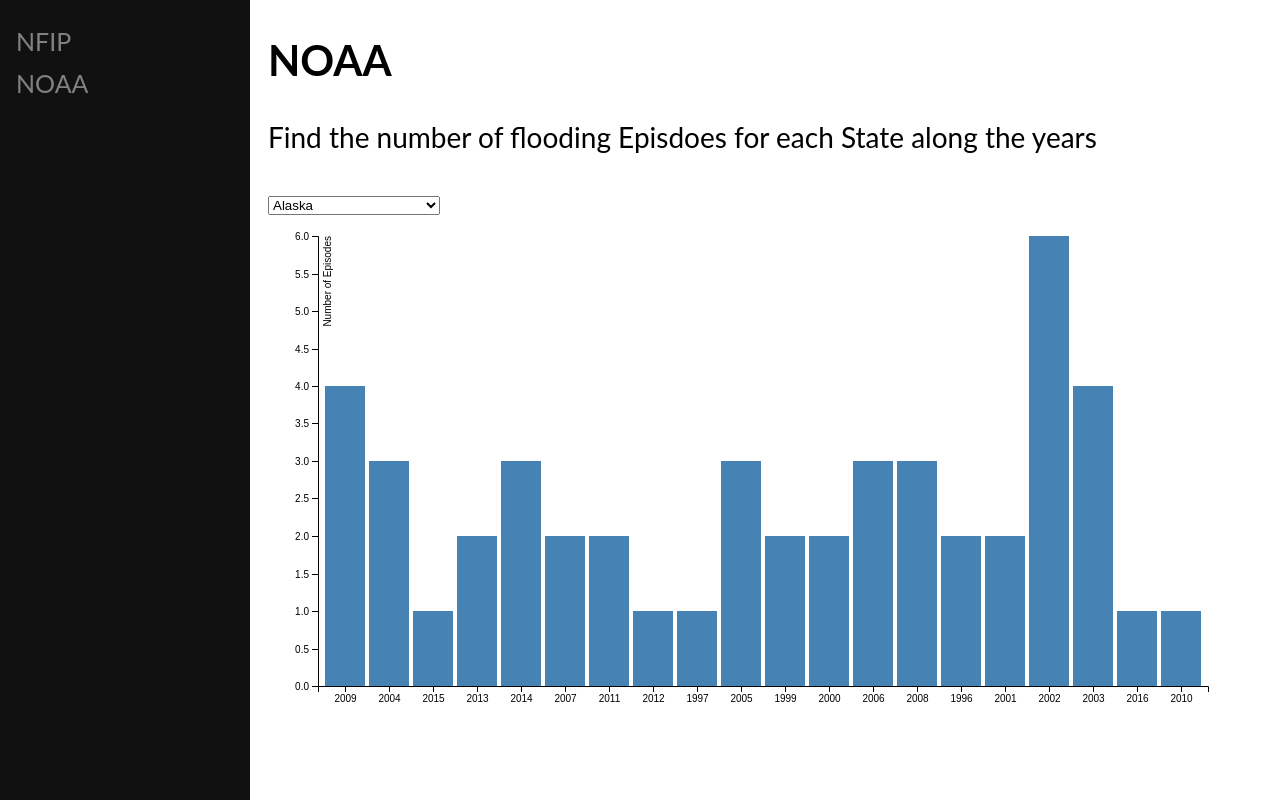
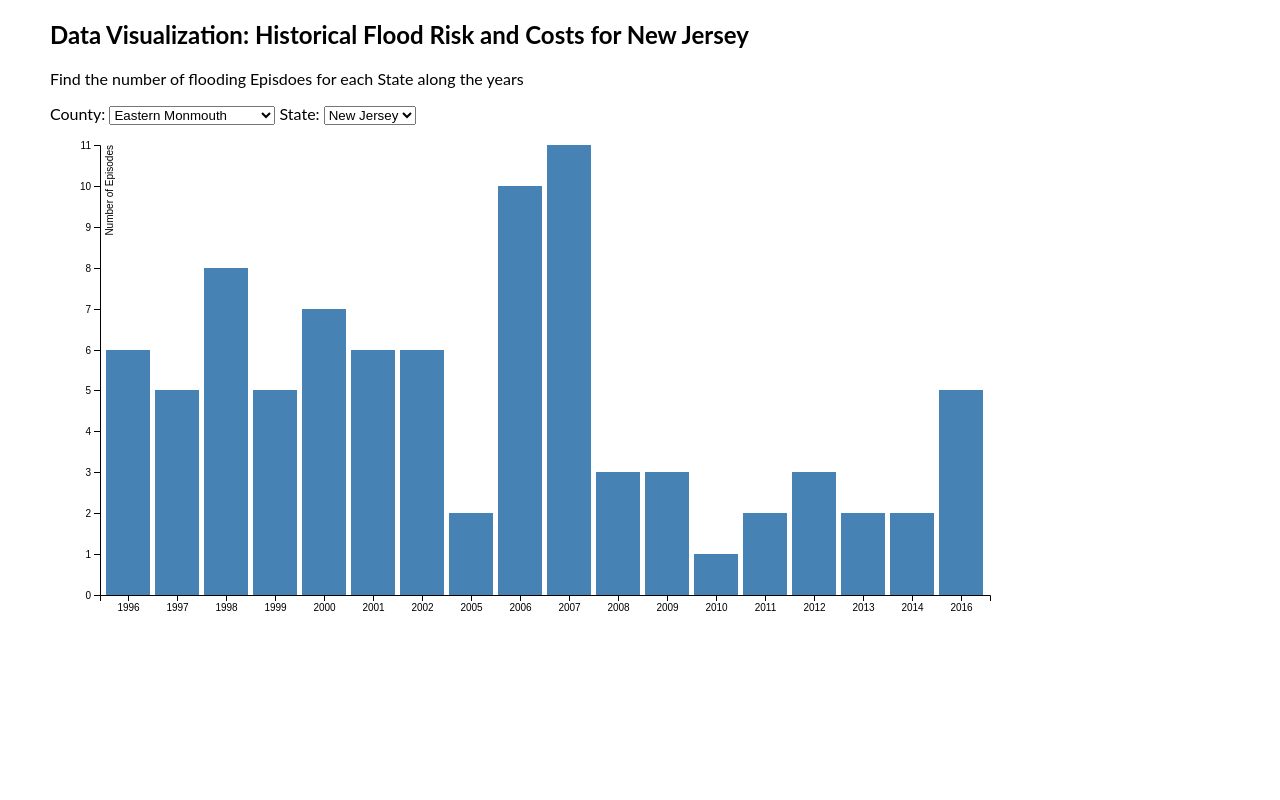
Before and after one commit to olkaml/olkacv, a plain HTML site: page noaa.html in a window 1280 px wide. Drawn offline with nearby package versions, Linux system fonts and the light colour scheme.

Commit message:
Initial commit

```diff
--- a/noaa.html
+++ b/noaa.html
@@ -42,8 +42,7 @@ body {
 }
 
 .main {
-    margin-left: 250px; /* Same as the width of the sidenav */
-    font-size: 28px; /* Increased text to enable scrolling */
+    margin-left: 32px; /* Same as the width of the sidenav */
     padding: 0px 10px;
 }
 
@@ -55,18 +54,15 @@ body {
 </head>
 <body>
 
-<div class="sidenav">
-  <a href="index.html">NFIP</a>
-  <a href="noaa.html">NOAA</a>
+
+<div id="main" class="main">
+  <h2>Data Visualization: Historical Flood Risk and Costs for New Jersey</h2>
+  <div>
+  <p>Find the number of flooding Episdoes for each State along the years</p>
 </div>
 
-
-<div id="main" class="main">
-  <h2>NOAA</h2>
-  <p>Find the number of flooding Episdoes for each State along the years</p>
-
-  <select id="dropdown"></select>
-  <svg width="960" height="500"></svg>
+  <span>County: <select id="county"></select></span> <span>State: <select id="dropdown"></select></span>
+  <svg id="bar_svg" width="960" height="500"></svg>
 </div>
 
  <script>
@@ -76,7 +72,7 @@ body {
         window.onload = function()
         {
 
-              var svg = d3.select("svg"),
+              var svg = d3.select("#bar_svg"),
 margin = {
   top: 20,
   right: 20,
@@ -94,21 +90,53 @@ var x = d3.scaleBand()
 var y = d3.scaleLinear()
   .rangeRound([height, 0]);
 
+  function compare(a,b) {
+  if (a.Year < b.Year)
+    return -1;
+  if (a.Year > b.Year)
+    return 1;
+  return 0;
+}
+
 
               d3.csv("DataVizFloodsNJonly/NOAA-Table 1.csv").then(function(data) {
 
+              	  d_New_Jersey = [];
+                  var len = data.length;
+                  for (var i = 0; i < len; i++) {
+                    if(data[i].State == "New Jersey"){
+                      d_New_Jersey.push(data[i]);
+                    }
+                  }
+
+                  data = d_New_Jersey;
+
+                  data.sort(compare);
+
                   dataset = data;
                   d1 = [];
+                  d_2 = [];
                   var arrayLength = dataset.length;
                   for (var i = 0; i < arrayLength; i++) {
-                    d1.push(dataset[i].State)
+                    d1.push(dataset[i].State);
+                    d_2.push(dataset[i].County);
                   }
 
                   d1 = Array.from(new Set(d1));
+                  d_2 = Array.from(new Set(d_2));
+                  console.log(d_2);
 
                   d3.select("#dropdown")
                   .selectAll("option")
                   .data(d1)
+                  .enter()
+                  .append("option")
+                  .attr("value", function(option) { return option; })
+                  .text(function(option) { return option; });
+
+                  d3.select("#county")
+                  .selectAll("option")
+                  .data(d_2)
                   .enter()
                   .append("option")
                   .attr("value", function(option) { return option; })
@@ -119,7 +147,7 @@ var y = d3.scaleLinear()
                   data = [];
                   arrayLength = d.length;
                   for (var i = 0; i < arrayLength; i++) {
-                    if(d[i].State == d1[0] && !isNaN(Number(d[i].Year))) {
+                    if(d[i].State == d1[0] && d[i].County == d_2[0] && !isNaN(Number(d[i].Year))) {
                       data.push(d[i])
                     }
                   }
@@ -163,13 +191,13 @@ var y = d3.scaleLinear()
               });
 
 
-               d3.select("#dropdown").on('change', function() {
+               d3.select("#county").on('change', function() {
               var newData = d3.select(this).property('value');
                 d1 = []
                 var arrayLength = dataset.length;
                     for (var i = 0; i < arrayLength; i++) {
 
-                      if(dataset[i].State == newData && !isNaN(Number(dataset[i].Year))){
+                      if(dataset[i].State == "New Jersey" && dataset[i].County == newData && !isNaN(Number(dataset[i].Year))){
                          d1.push(dataset[i])
                     }
                 }
```
Also changed, not shown: index.html (+57 -28 lines), 1 other file.
